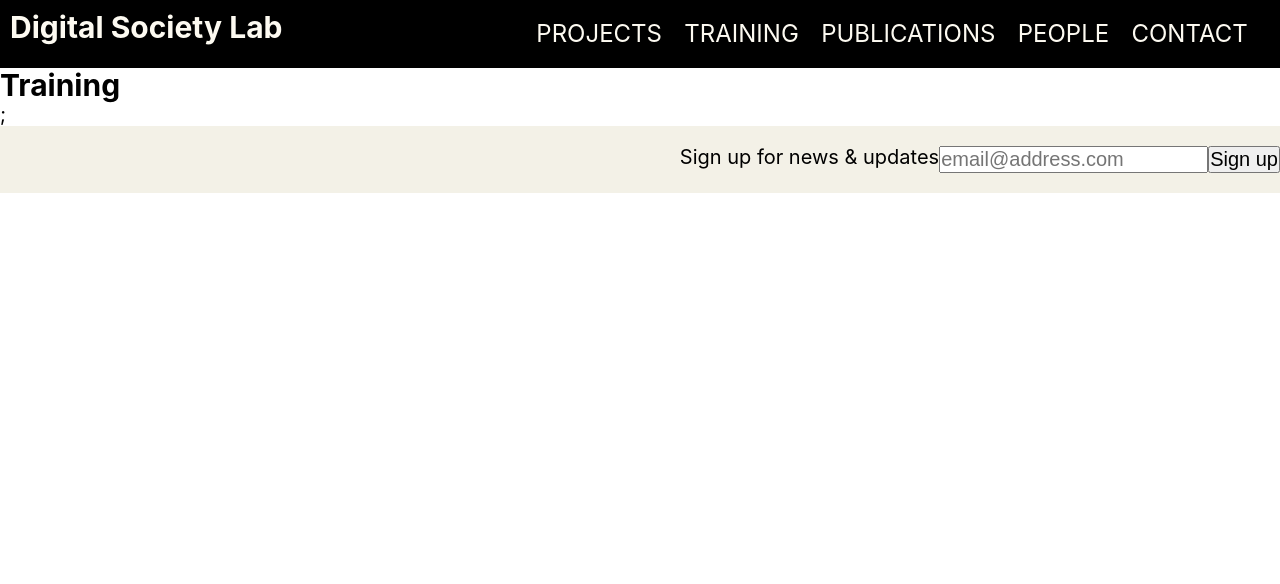
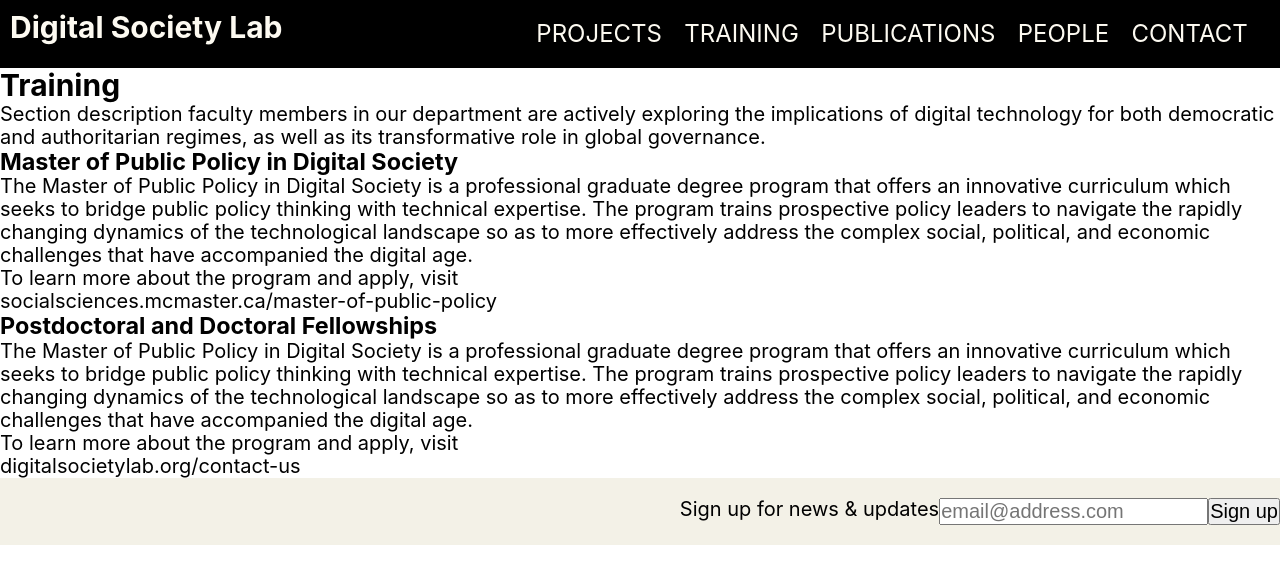
Before and after one commit to DSL-Project/dsl-project, a React (Create React App) app: page /training in a window 1280 px wide. Shown: the top 584 px of the page. Built offline with nearby package versions, Linux system fonts and the light colour scheme; no server answers.

Commit message:
created Training page

```diff
--- a/src/pages/Training/Training.js
+++ b/src/pages/Training/Training.js
@@ -1,4 +1,5 @@
 import React from "react";
+import { Link } from "react-router-dom";
 import Header from "../../components/Header";
 import Footer from "../../components/Footer";
 
@@ -6,7 +7,52 @@ const Training = () => {
   return (
     <div>
       <Header />
-      <h2> Training</h2>;
+      <div>
+        <h2>Training</h2>
+        <p>
+          Section description faculty members in our department are actively
+          exploring the implications of digital technology for both democratic
+          and authoritarian regimes, as well as its transformative role in
+          global governance.
+        </p>
+      </div>
+      <div>
+        <h3>Master of Public Policy in Digital Society</h3>
+        <p>
+          The Master of Public Policy in Digital Society is a professional
+          graduate degree program that offers an innovative curriculum which
+          seeks to bridge public policy thinking with technical expertise. The
+          program trains prospective policy leaders to navigate the rapidly
+          changing dynamics of the technological landscape so as to more
+          effectively address the complex social, political, and economic
+          challenges that have accompanied the digital age.
+        </p>
+        <p>
+          To learn more about the program and apply, visit
+          <Link to="https://socialsciences.mcmaster.ca/master-of-public-policy">
+            socialsciences.mcmaster.ca/master-of-public-policy
+          </Link>
+        </p>
+      </div>
+      <div>
+        <h3>Postdoctoral and Doctoral Fellowships</h3>
+        <p>
+          The Master of Public Policy in Digital Society is a professional
+          graduate degree program that offers an innovative curriculum which
+          seeks to bridge public policy thinking with technical expertise. The
+          program trains prospective policy leaders to navigate the rapidly
+          changing dynamics of the technological landscape so as to more
+          effectively address the complex social, political, and economic
+          challenges that have accompanied the digital age.
+        </p>
+        <p>
+          To learn more about the program and apply, visit
+          <Link to="https://www.digitalsocietylab.org/contact-us">
+            digitalsocietylab.org/contact-us
+          </Link>
+        </p>
+      </div>
+
       <Footer />
     </div>
   );
```
Also changed, not shown: src/pages/Home/Home.js (+19 -23 lines).
